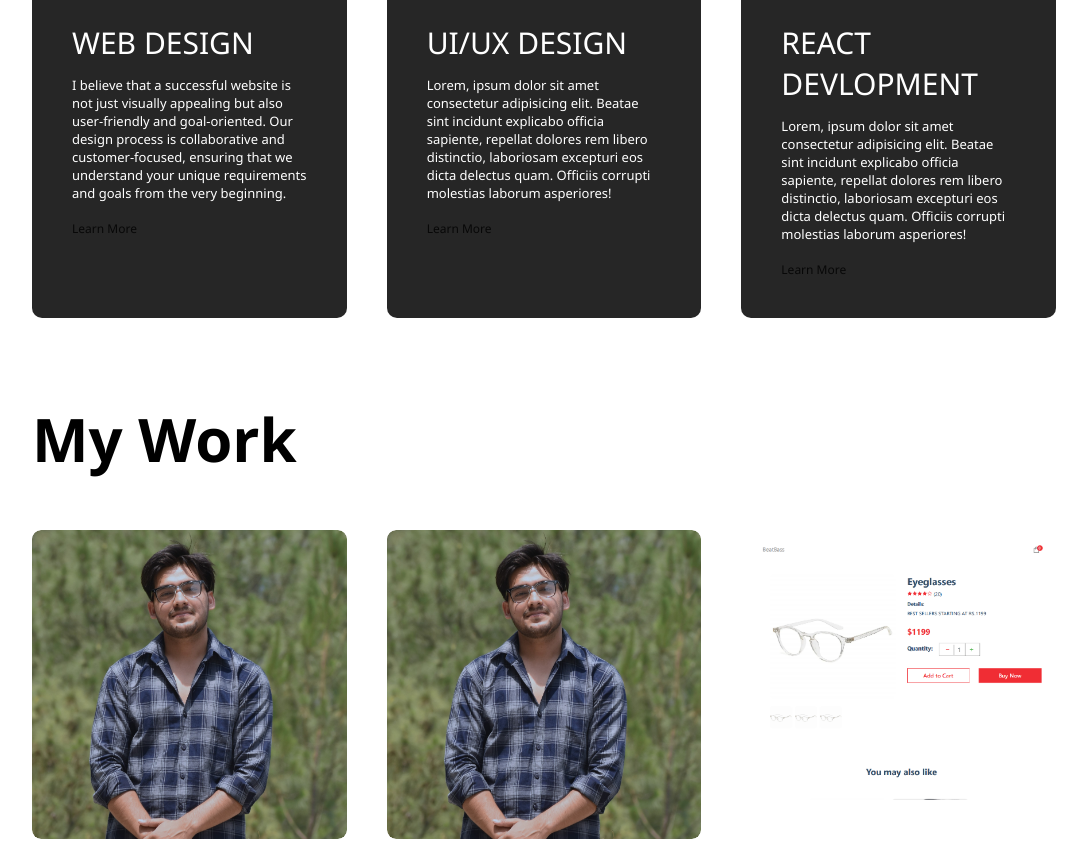
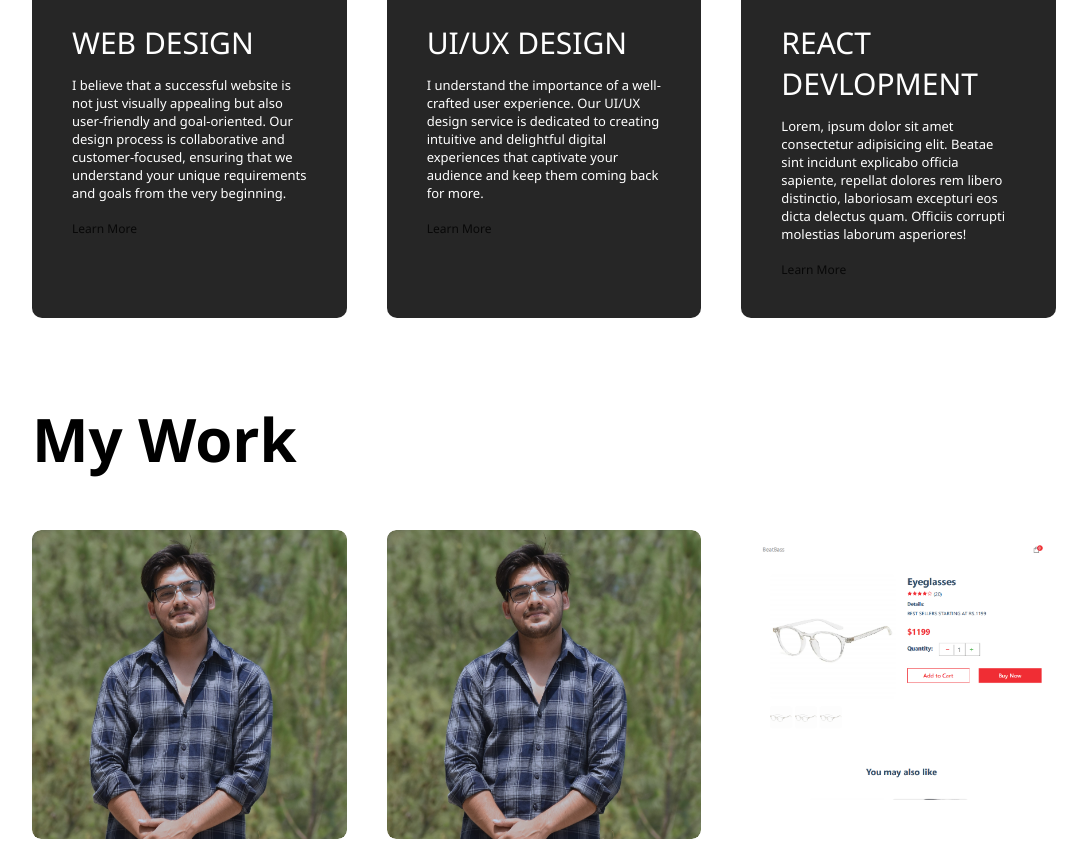
Before and after one commit to vivekbutola3/portfolio, a plain HTML site: page index.html in a window 1280 px wide. Shown: the part 1695-2537 px from the top of the page, without its empty margins (96-1183 px from the left). Drawn offline with nearby package versions, Linux system fonts and the light colour scheme.

Commit message:
Update index.html

```diff
--- a/index.html
+++ b/index.html
@@ -127,10 +127,7 @@ I pursued my education at HNB Garhwal University, where I studied MCA. During my
             <i class="fa-solid fa-shapes"></i>
             <h2>UI/UX DESIGN</h2>
             <p>
-              Lorem, ipsum dolor sit amet consectetur adipisicing elit. Beatae
-              sint incidunt explicabo officia sapiente, repellat dolores rem
-              libero distinctio, laboriosam excepturi eos dicta delectus quam.
-              Officiis corrupti molestias laborum asperiores!
+             I understand the importance of a well-crafted user experience. Our UI/UX design service is dedicated to creating intuitive and delightful digital experiences that captivate your audience and keep them coming back for more.
             </p>
             <a href="#">Learn More</a>
           </div>
```
